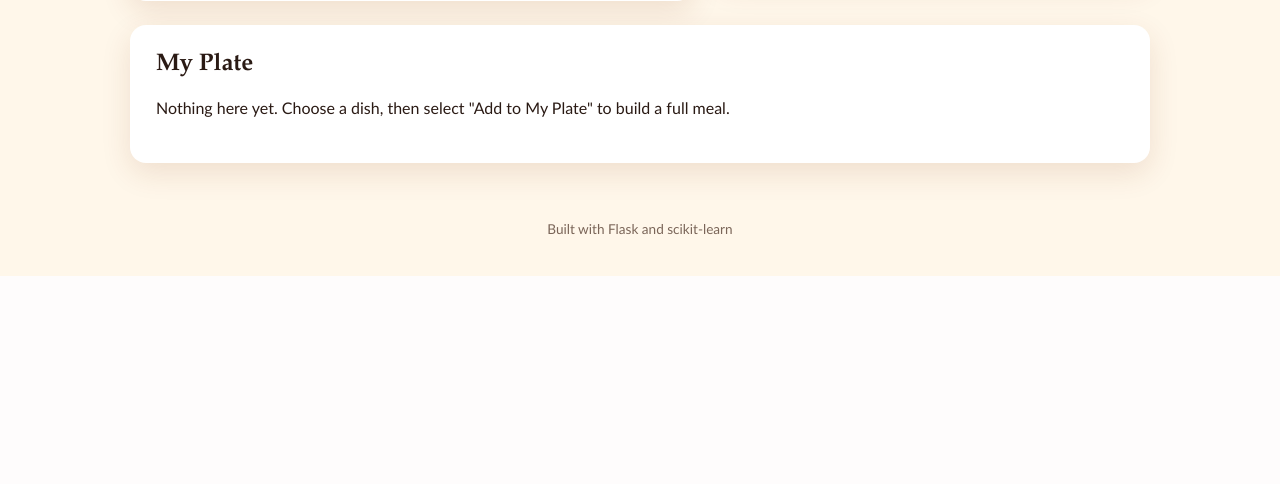
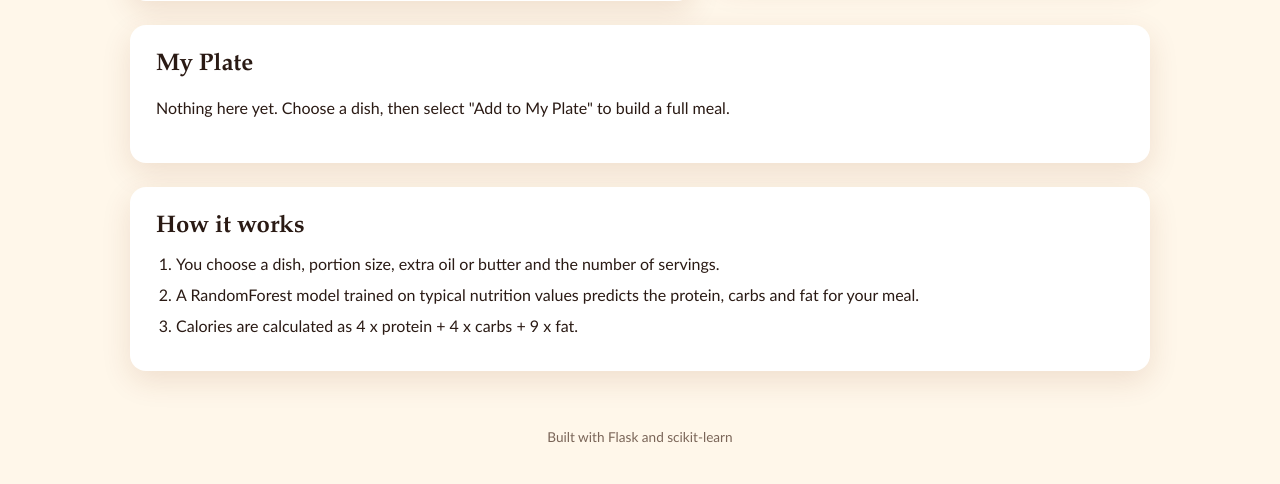
Before and after one commit to Devileye00/calorie-estimator, a Flask app: page / in a window 1280 px wide. Shown: the part 1059-1543 px from the top of the page. Before the commit the page ends 1335 px from the top, so only its background shows below. Run offline with Flask 3, Linux system fonts and the light colour scheme.

Commit message:
Add How it works section to the page

```diff
--- a/templates/index.html
+++ b/templates/index.html
@@ -101,6 +101,10 @@
   .prow { display: flex; gap: 10px; flex-wrap: wrap; margin-top: 16px; }
   .pbtn { padding: 11px 22px; border: 0; border-radius: 99px; background: var(--chilli); color: #fff; font: 700 .95rem "Trebuchet MS", sans-serif; cursor: pointer; }
   .pbtn.ghost { background: #fff1d6; color: var(--chilli); }
+  .how { grid-column: 1 / -1; }
+  .how h2 { margin: 0 0 10px; font: 700 1.5rem Palatino, Georgia, serif; }
+  .how ol { margin: 0; padding-left: 20px; }
+  .how li { margin-bottom: 6px; }
   footer { text-align: center; color: var(--muted); font-size: .85rem; padding: 0 20px 36px; }
   @media (prefers-reduced-motion: reduce) { * { transition: none !important; } }
 </style>
@@ -196,6 +200,14 @@
         <button type="button" class="pbtn ghost" id="clr">Clear plate</button>
       </div>
     </div>
+  </section>
+  <section class="card how" aria-label="How it works">
+    <h2>How it works</h2>
+    <ol>
+      <li>You choose a dish, portion size, extra oil or butter and the number of servings.</li>
+      <li>A RandomForest model trained on typical nutrition values predicts the protein, carbs and fat for your meal.</li>
+      <li>Calories are calculated as 4 x protein + 4 x carbs + 9 x fat.</li>
+    </ol>
   </section>
 </main>
 <footer>Built with Flask and scikit-learn</footer>
```
